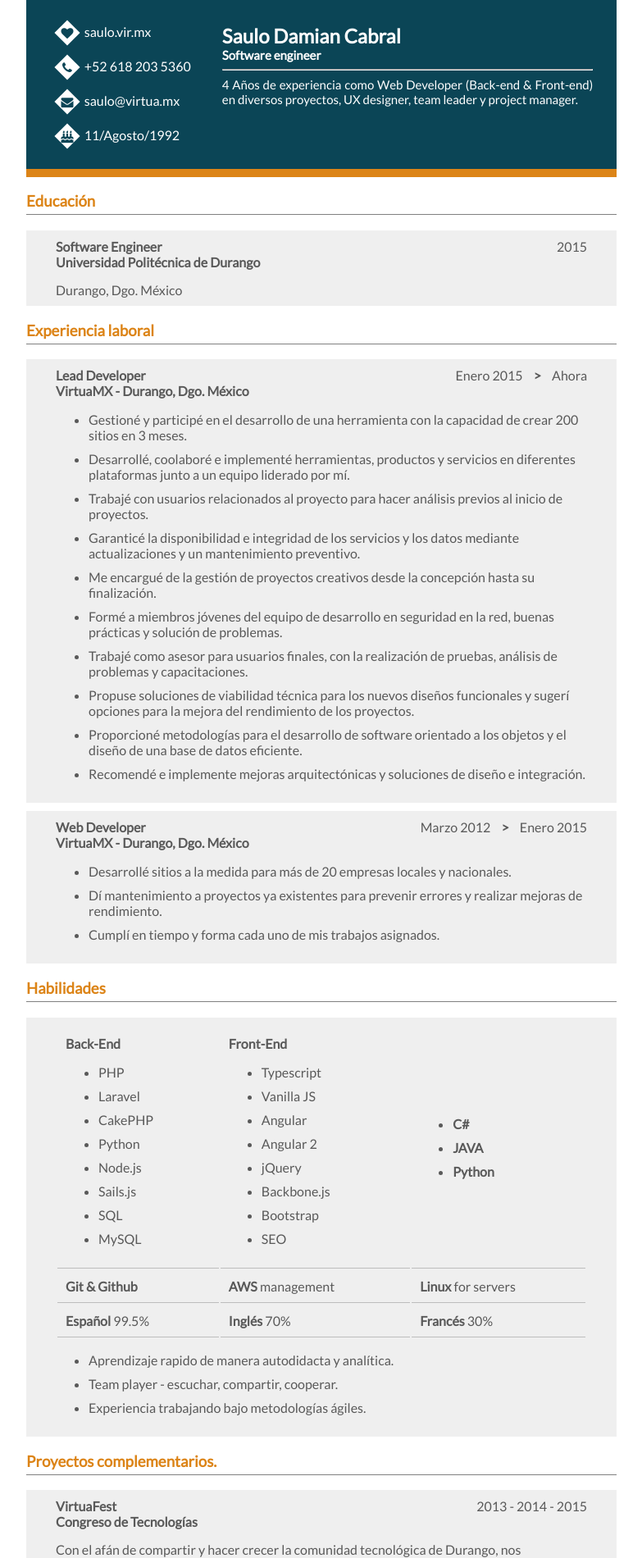
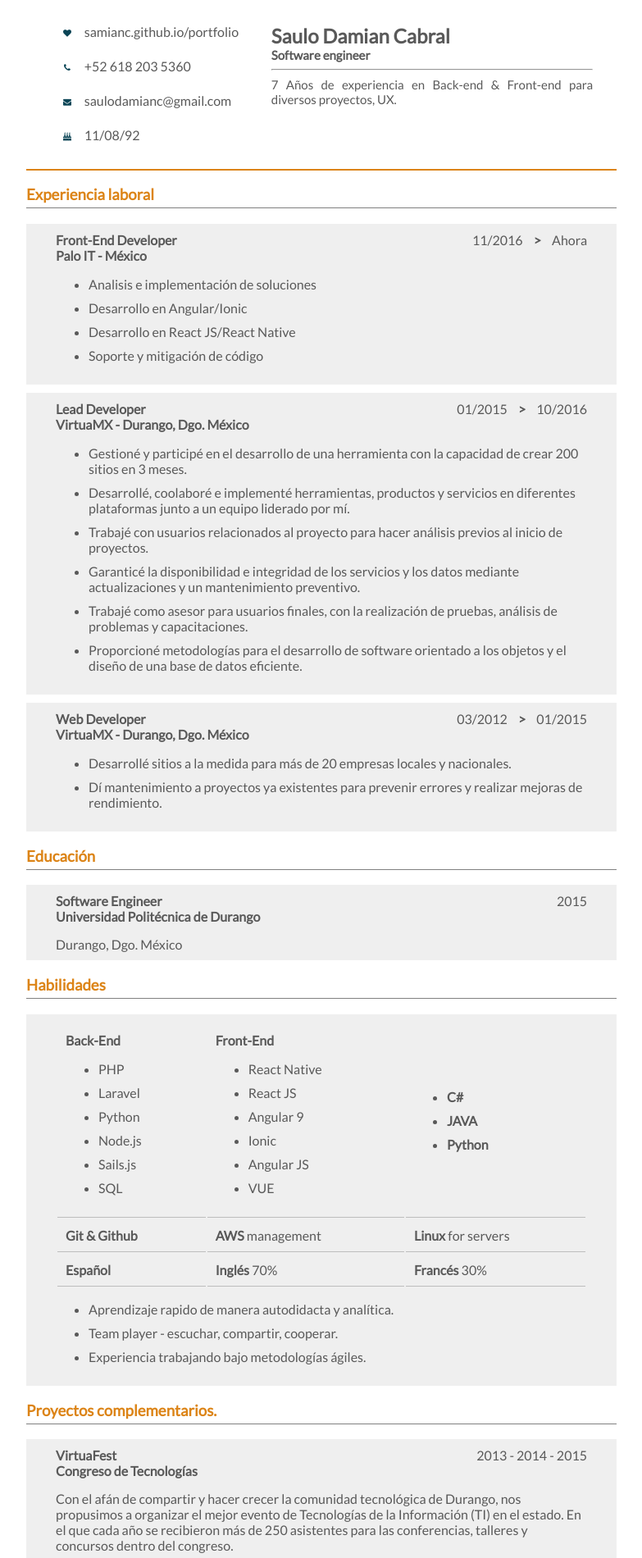
Before and after one commit to samianc/portflolio, a PHP site: page /cv/index.html in a window 1280 px wide. Shown: the top 1900 px of the page at 82% size, without its empty margins (248-1031 px from the left). Run offline with PHP 8.4, Linux system fonts and the light colour scheme; some libraries are stand-ins or nearby versions.

Commit message:
update CV 2020

```diff
--- a/cv/cv.css
+++ b/cv/cv.css
@@ -6,10 +6,9 @@ body{
     color: #595959;
 }
 section#intro{
-    background-color: #0B4556;
-    color: white;
+    color: #595959;
     display: table;
-    border-bottom: 10px solid #DC8417;
+    border-bottom: 2px solid #DC8417;
     padding: 4%;
     width: 92%;
 }
@@ -28,7 +27,7 @@ section#intro p{
 }
 #icons.vertical{
 	padding: 0;
-    width: 210px;
+    width: 270px;
 }
 #icons.vertical a{
 	display: table;
@@ -46,7 +45,7 @@ section#intro p{
 	float: left;
 }
 #icons.vertical i{
-	font-size: 15px;
+	font-size: 10px;
 }
 section#info div{
     background-color: #EFEFEF;
--- a/cv/index.html
+++ b/cv/index.html
@@ -17,7 +17,7 @@
 					<figure>
 						<i class="fa fa-heart" aria-hidden="true"></i>
 					</figure>
-					<label>saulo.vir.mx</label>
+					<label>samianc.github.io/portfolio</label>
 				</a>
 				<a href="tel:+520446182035360">
 					<figure>
@@ -29,31 +29,35 @@
 					<figure>
 						<i class="fa fa-envelope" aria-hidden="true"></i>
 					</figure>
-					<label>saulo@virtua.mx</label>
+					<label>saulodamianc@gmail.com</label>
 				</a>
 				<a href="mailto:contacto@saulo.com">
 					<figure>
 						<i class="fa fa-birthday-cake" aria-hidden="true"></i>
 					</figure>
-					<label>11/Agosto/1992</label>
+					<label>11/08/92</label>
 				</a>
 			</div>
 			<h1>Saulo Damian Cabral</h1>
 			<h2>Software engineer</h2>
 			<hr>
-			<p>4 Años de experiencia como Web Developer (Back-end & Front-end) en diversos proyectos, UX designer, team leader y project manager.</p>
+			<p>7 Años de experiencia en Back-end & Front-end para diversos proyectos, UX.</p>
 		</section>
 		<section id="info">
-			<h3>Educación</h3>
-			<div>
-				<span>2015</span>
-				<h4>Software Engineer</h4>
-				<h4>Universidad Politécnica de Durango</h4>
-				<label>Durango, Dgo. México</label>
-			</div>
 			<h3>Experiencia laboral</h3>
 			<div>
-				<span>Enero 2015 <i>></i> Ahora</span>
+				<span>11/2016 <i>></i> Ahora</span>
+				<h4>Front-End Developer</h4>
+				<h4>Palo IT - México</h4>
+				<ul>
+					<li>Analisis e implementación de soluciones</li>
+					<li>Desarrollo en Angular/Ionic</li>
+					<li>Desarrollo en React JS/React Native</li>
+					<li>Soporte y mitigación de código</li>
+				</ul>
+			</div>
+			<div>
+				<span>01/2015 <i>></i> 10/2016</span>
 				<h4>Lead Developer</h4>
 				<h4>VirtuaMX - Durango, Dgo. México</h4>
 				<ul>
@@ -61,23 +65,25 @@
 					<li>Desarrollé, coolaboré e implementé herramientas, productos y servicios en diferentes plataformas junto a un equipo liderado por mí.</li>
 					<li>Trabajé con usuarios relacionados al proyecto para hacer análisis previos al inicio de proyectos.</li>
 					<li>Garanticé la disponibilidad e integridad de los servicios y los datos mediante actualizaciones y un mantenimiento preventivo.</li>
-					<li>Me encargué de la gestión de proyectos creativos desde la concepción hasta su finalización.</li>
-					<li>Formé a miembros jóvenes del equipo de desarrollo en seguridad en la red, buenas prácticas y solución de problemas.</li>
 					<li>Trabajé como asesor para usuarios finales, con la realización de pruebas, análisis de problemas y capacitaciones.</li>
-					<li>Propuse soluciones de viabilidad técnica para los nuevos diseños funcionales y sugerí opciones para la mejora del rendimiento de los proyectos.</li>
 					<li>Proporcioné metodologías para el desarrollo de software orientado a los objetos y el diseño de una base de datos eficiente.</li>
-					<li>Recomendé e implemente mejoras arquitectónicas y soluciones de diseño e integración.</li>
 				</ul>
 			</div>
 			<div>
-				<span>Marzo 2012 <i>></i> Enero 2015</span>
+				<span>03/2012 <i>></i> 01/2015</span>
 				<h4>Web Developer</h4>
 				<h4>VirtuaMX - Durango, Dgo. México</h4>
 				<ul>
 					<li>Desarrollé sitios a la medida para más de 20 empresas locales y nacionales.</li>
 					<li>Dí mantenimiento a proyectos ya existentes para prevenir errores y realizar mejoras de rendimiento.</li>
-					<li>Cumplí en tiempo y forma cada uno de mis trabajos asignados.</li>
 				</ul>
+			</div>
+			<h3>Educación</h3>
+			<div>
+				<span>2015</span>
+				<h4>Software Engineer</h4>
+				<h4>Universidad Politécnica de Durango</h4>
+				<label>Durango, Dgo. México</label>
 			</div>
 			<h3>Habilidades</h3>
 			<div>
@@ -88,24 +94,20 @@
 							<ul>
 								<li>PHP</li>
 								<li>Laravel</li>
-								<li>CakePHP</li>
 								<li>Python</li>
 								<li>Node.js</li>
 								<li>Sails.js</li>
 								<li>SQL</li>
-								<li>MySQL</li>
 							</ul>
 						<td>
 							<b>Front-End</b>
 							<ul>
-								<li>Typescript</li>
-								<li>Vanilla JS</li>
-								<li>Angular</li>
-								<li>Angular 2</li>
-								<li>jQuery</li>
-								<li>Backbone.js</li>
-								<li>Bootstrap</li>
-								<li>SEO</li>
+								<li>React Native</li>
+								<li>React JS</li>
+								<li>Angular 9</li>
+								<li>Ionic</li>
+								<li>Angular JS</li>
+								<li>VUE</li>
 							</ul>
 						</td>
 						<td>
@@ -122,7 +124,7 @@
 						<td><b>Linux</b> for servers</td>
 					</tr>
 					<tr>
-						<td><b>Español</b> 99.5%</td>
+						<td><b>Español</b></td>
 						<td><b>Inglés</b> 70%</td>
 						<td><b>Francés</b> 30%</td>
 					</tr>
@@ -157,27 +159,27 @@
 			</div>
 			<h3>Charlas y Talleres impartidos.</h3>
 			<div>
-				<span>Octubre 2015</span>
+				<span>10/2015</span>
 				<h4>Ignite "Hazlo tú mismo"</h4>
 				<label>Charla para fomentar el buen hábito del aprendizaje y el proactivismo</label>
 			</div>
 			<div>
-				<span>Noviembre 2014</span>
+				<span>11/2014</span>
 				<h4>Ignite "¿De donde vienen las buenas ideas"</h4>
 				<label>Una breve platica con el objetivo de alentar a la comunidad tecnológica de Durango a crear, reinventar y poderlas llevar ideas a la realidad.</label>
 			</div>
 			<div>
-				<span>Noviembre 2014</span>
+				<span>11/2014</span>
 				<h4>Taller de Desarrollo Web</h4>
 				<label>Dirigido a estudiantes de la Universidad Tecnológica en la comunidad de Rodeo, Dgo.</label>
 			</div>
 			<div>
-				<span>Noviembre 2013</span>
+				<span>11/2013</span>
 				<h4>Taller de Responsive Design</h4>
 				<label>Impartido dentro de los dos días en los que se llevó a cabo el congreso VirtuaFest.</label>
 			</div>
 			<div>
-				<span>Agosto 2012</span>
+				<span>08/2012</span>
 				<h4>Taller de modelado 3D con Blender</h4>
 				<label>Impartido a los alumnos de Ing. en Software en la Universidad Politécnica del estado de Durango.</label>
 			</div>
@@ -194,16 +196,6 @@
 					</tr>
 				</table>
 			</div>
-			<br>
-			<br>
-			<br>
-			<div id="portfolio">
-				<h3>Portafolio</h3>
-				<a href="http://saulo.vir.mx" target="blank">
-					<img src="../imge/qr.png">
-					<b>saulo.vir.mx</b>
-				</a>
-			</div>
 		</section>
 	</article>
 </body>
```
Also changed, not shown: 1 other file.
